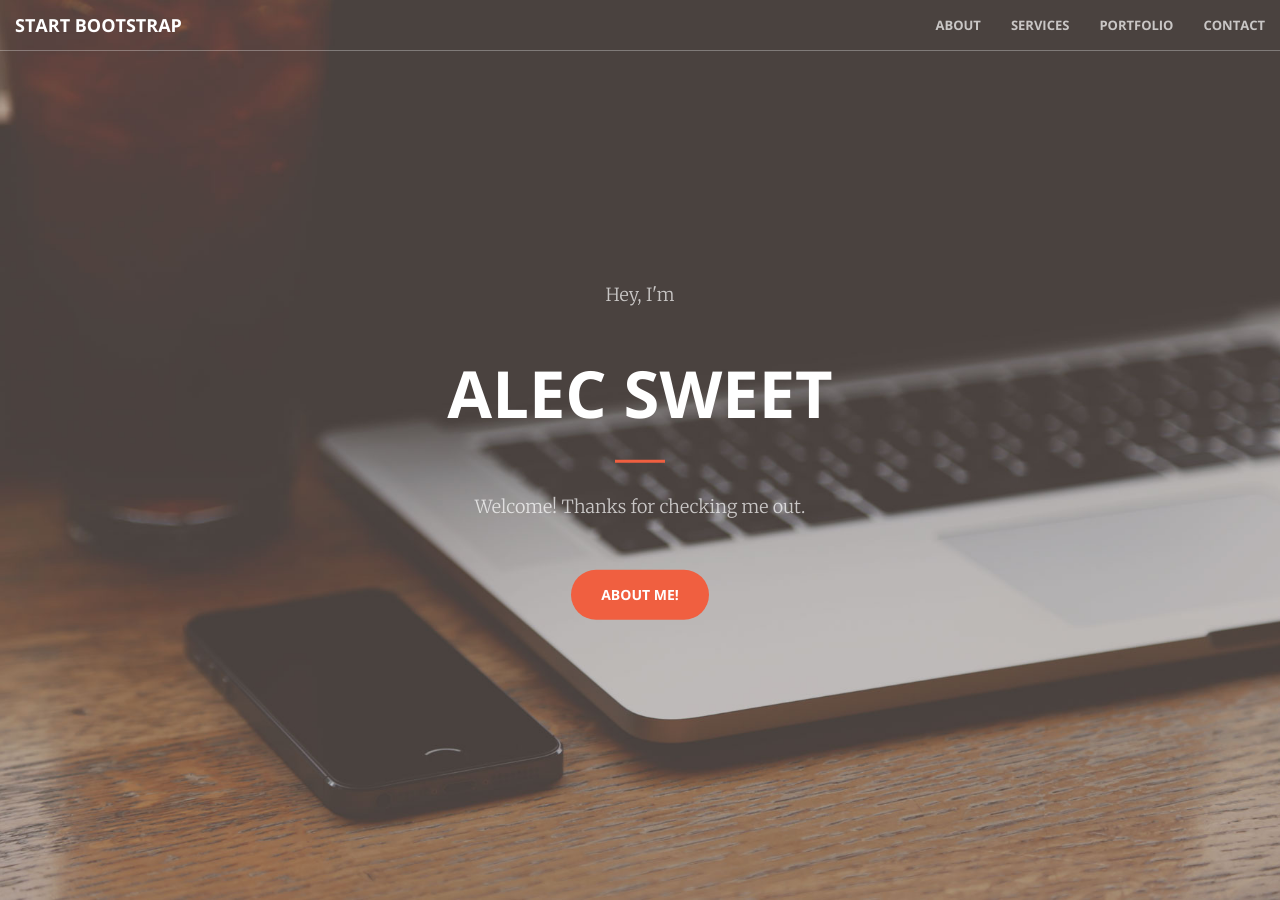
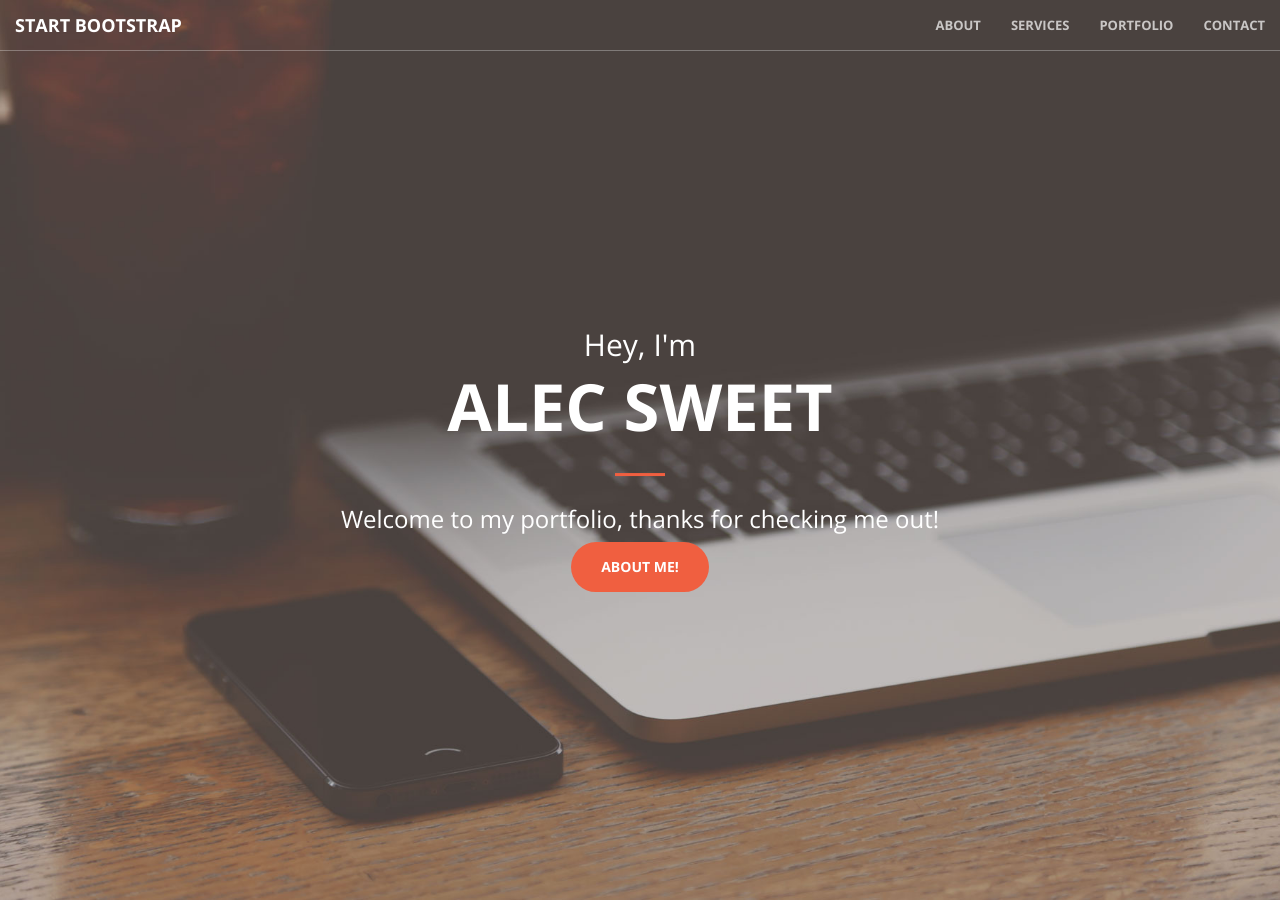
Before and after one commit to AlecSweet/AlecSweet.github.io, a Jekyll site: the page built from index.html, in a window 1280 px wide and 900 px high. Built offline with Jekyll 4.4.1, drawn with Linux system fonts in a browser that asks for light colours.

Commit message:
Update header.html

```diff
--- a/_includes/header.html
+++ b/_includes/header.html
@@ -1,10 +1,10 @@
 <header>
     <div class="header-content">
         <div class="header-content-inner">
-            <p>Hey, I'm</p>
+            <h2>Hey, I'm</h2>
             <h1>Alec Sweet</h1>
             <hr>
-            <p>Welcome! Thanks for checking me out.</p>
+            <h3>Welcome to my portfolio, thanks for checking me out!</h3>
             <a href="#about" class="btn btn-primary btn-xl page-scroll">About Me!</a>
         </div>
     </div>
```
